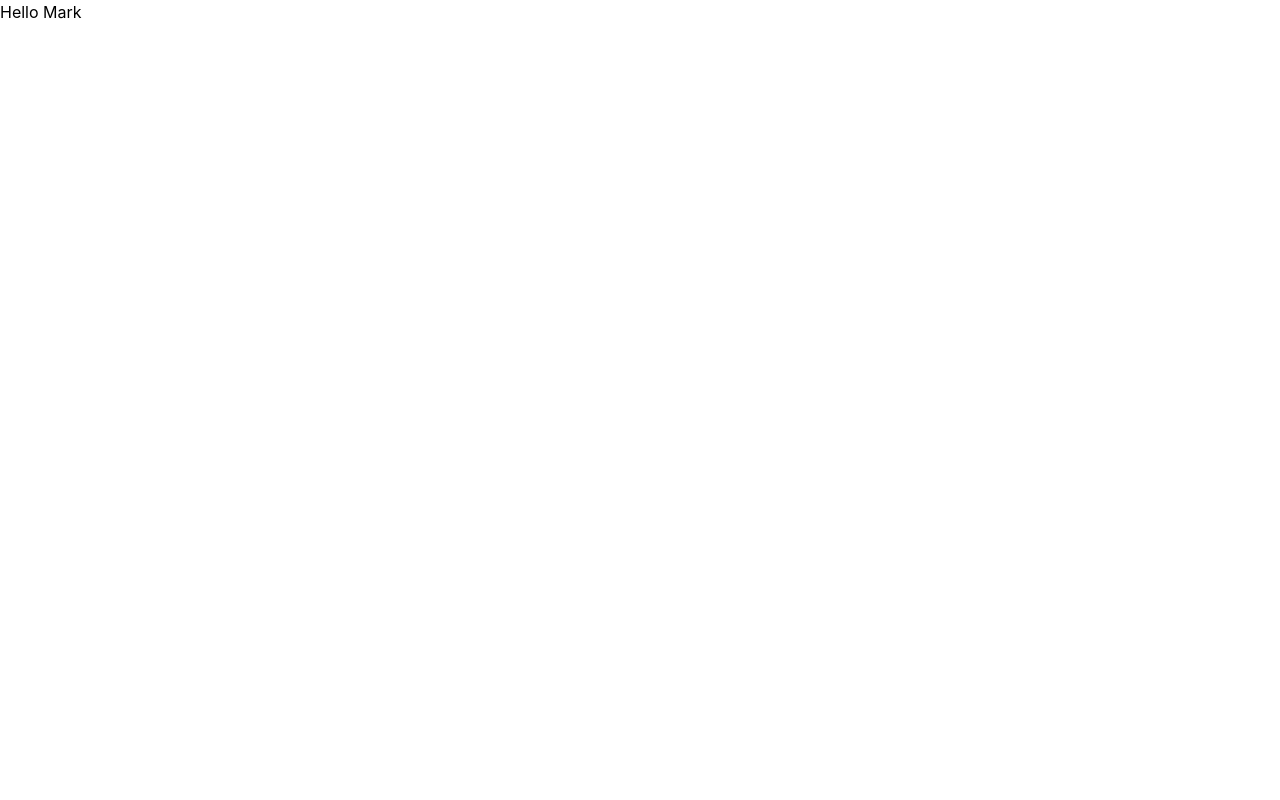
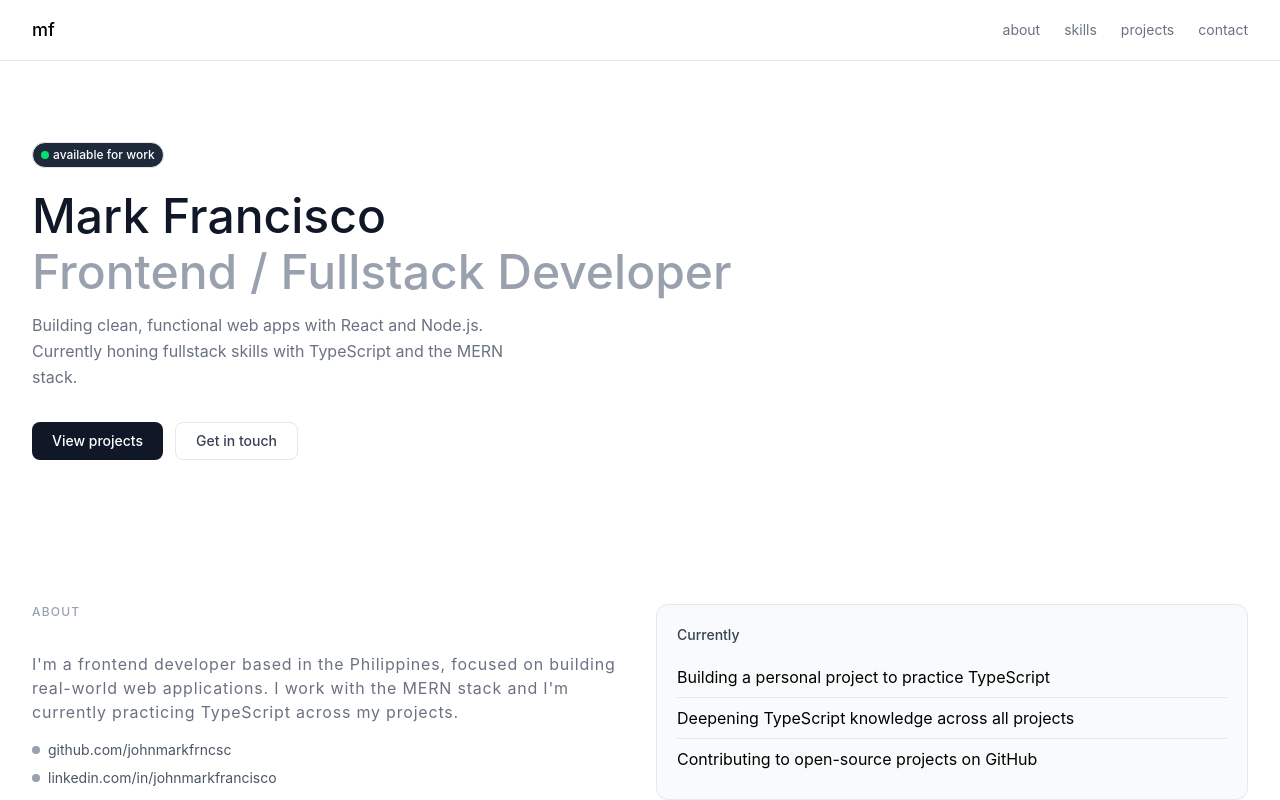
Before and after one commit to johnmarkfrncsc/frncsc-portfolio, a React (Vite) app: page / in a window 1280 px wide. Shown: the top 800 px of the page. Built offline with nearby package versions, Linux system fonts and the light colour scheme.

Commit message:
feat: wire up App with all sections and layout

```diff
--- a/src/App.tsx
+++ b/src/App.tsx
@@ -1,8 +1,23 @@
+import Footer from "./components/layout/Footer";
+import Navbar from "./components/layout/Navbar";
+import Hero from "./components/sections/Hero";
+import About from "./components/sections/About";
+import Skills from "./components/sections/Skills";
+import Project from "./components/sections/Project";
+import Contact from "./components/sections/Contact";
 function App() {
   return (
-    <main>
-      <h1>Hello Mark</h1>
-    </main>
+    <div className="min-h-screen flex flex-col">
+      <Navbar />
+      <main className="flex-1">
+        <Hero />
+        <About />
+        <Skills />
+        <Project />
+        <Contact />
+      </main>
+      <Footer />
+    </div>
   );
 }
 
```
